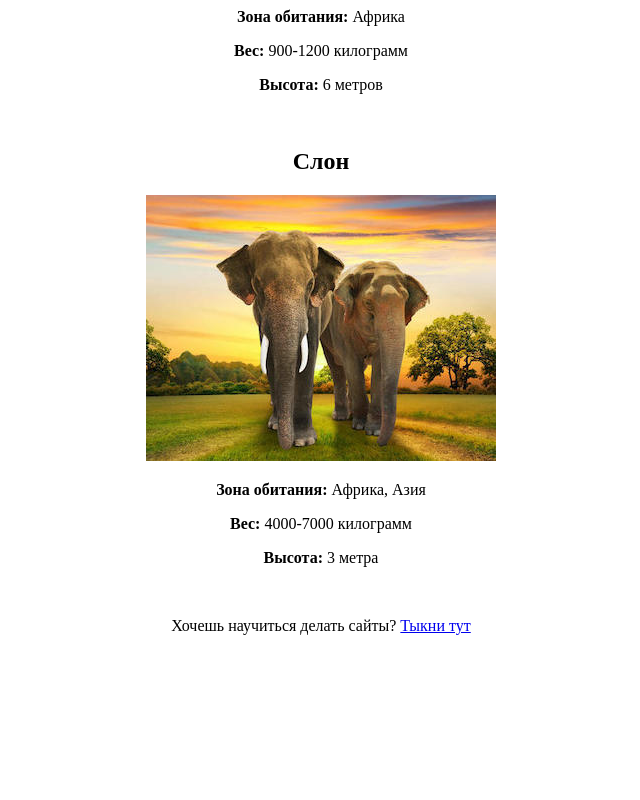
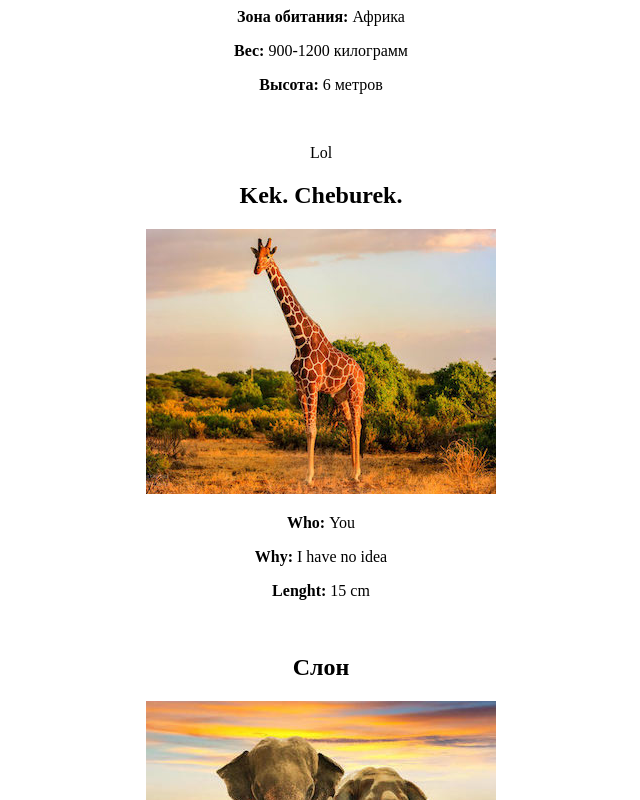
Before and after one commit to sitnikovdenis/final-work-merion-git, a plain HTML site: page index.html in a window 1280 px wide. Shown: the part 608-1408 px from the top of the page, without its empty margins (319-959 px from the left). Before the commit the page ends 1259 px from the top, so only its background shows below. Drawn offline with Linux system fonts and the light colour scheme.

Commit message:
Did changes in index.html + created new-animal + new branch

```diff
--- a/index.html
+++ b/index.html
@@ -27,6 +27,14 @@
   <p><b>Высота: </b>6 метров</p>
   <br>
 
+ <p>Lol</p>
+  <h2>Kek. Cheburek.</h2>
+  <img src="img/giraffe.jpg">
+  <p><b>Who: </b>You</p>
+  <p><b>Why: </b>I have no idea</p>
+  <p><b>Lenght: </b>15 cm</p>
+  <br>
+
   <h2>Слон</h2>
   <img width="350px" src="img/elephant.jpg">
   <p><b>Зона обитания: </b>Африка, Азия</p>
```
